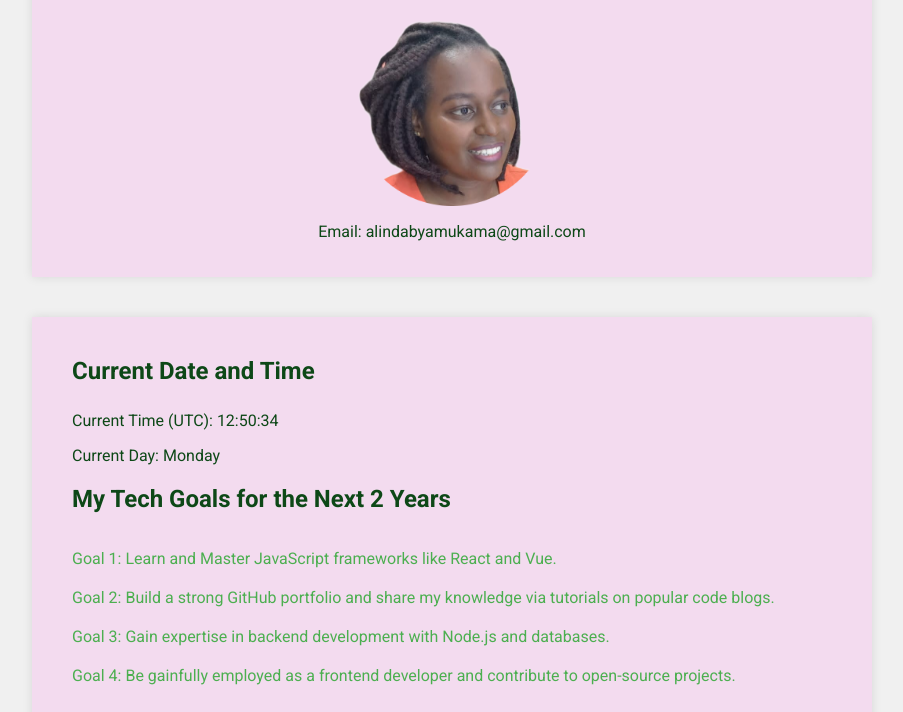
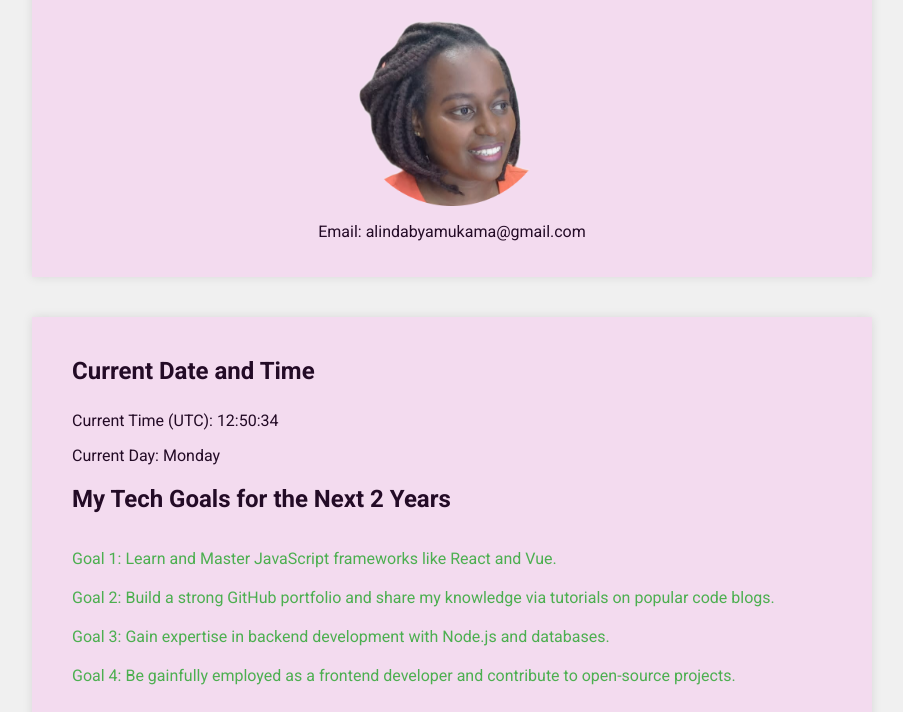
Before and after one commit to alindaByamukama/personal-website-hng, a plain HTML site: page index.html in a window 1280 px wide. Shown: the part 115-827 px from the top of the page, without its empty margins (188-1091 px from the left). Drawn offline with Linux system fonts and the light colour scheme.

Commit message:
add change to text color scheme

```diff
--- a/assets/styles.css
+++ b/assets/styles.css
@@ -3,7 +3,7 @@
     --primary-color: #f3dbef;
     --secondary-color: #212823;
     --background-color: #f0f0f0;
-    --text-color: #0d4817;
+    --text-color: #230b26;
     --link-color: #4CAF50
 }
 
```
